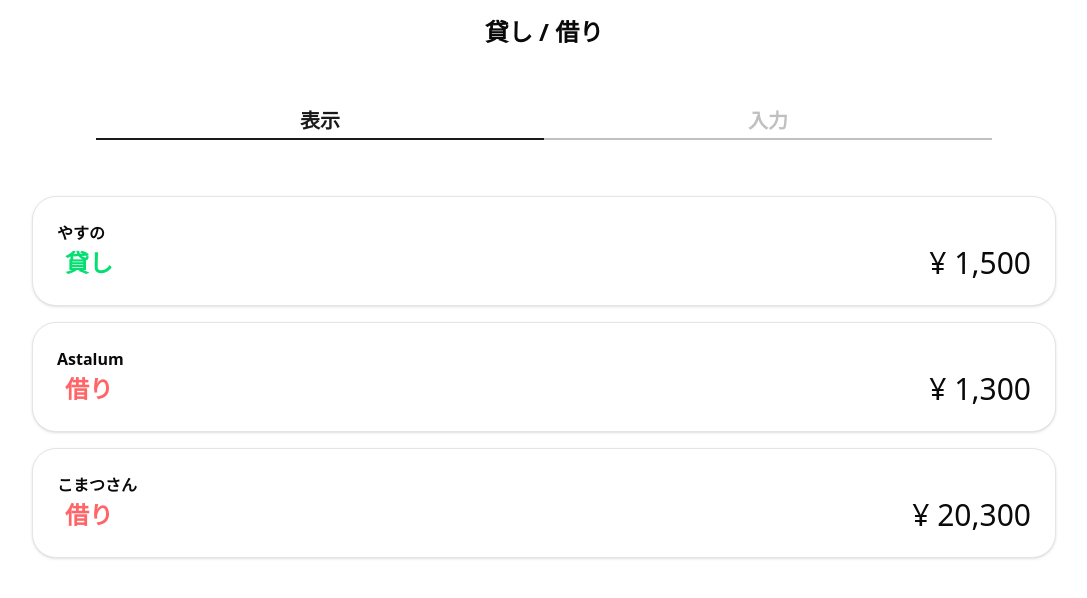
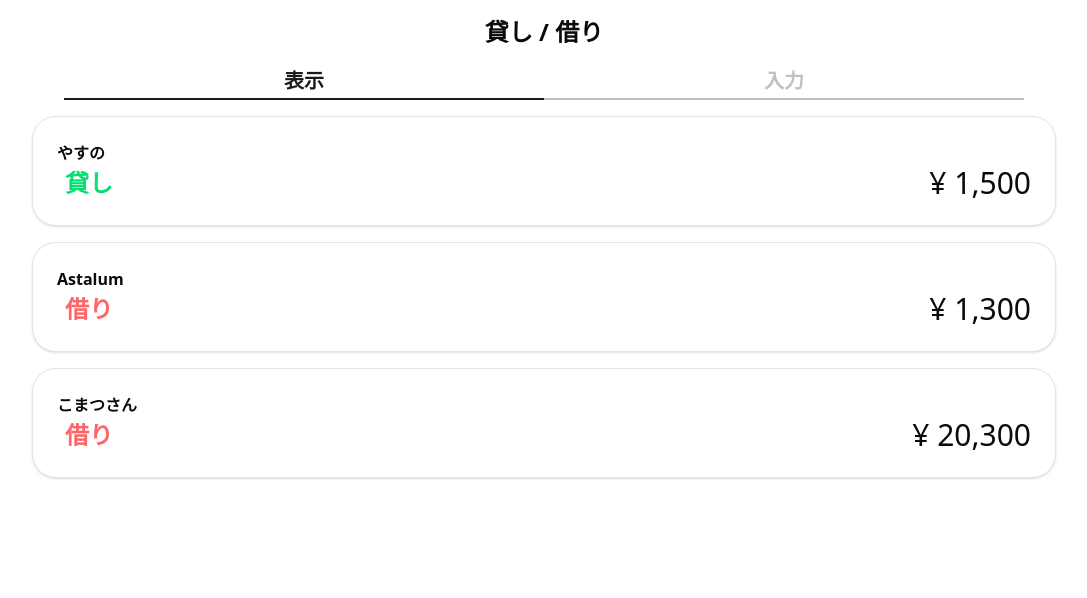
Before and after one commit to tsukuba-cojt/trackmate-front, a Next.js app: page /loan/display in a window 1280 px wide. Shown: the top 598 px of the page, without its empty margins (96-1183 px from the left). Built offline with nearby package versions, Linux system fonts and the light colour scheme.

Commit message:
switcherの変更の取り込み

```diff
--- a/src/components/switcher.tsx
+++ b/src/components/switcher.tsx
@@ -1,3 +1,4 @@
+import { cn } from "@/lib/utils";
 import { Button } from "./ui/button";
 import { useRouter } from "next/navigation";
 
@@ -7,13 +8,14 @@ type Props = {
     rightText: string;
     rightLink: string;
     focus: "left" | "right";
+    className?: string
 };
 
-const Switcher = ({ leftText, leftLink, rightText, rightLink, focus }: Props) => {
+const Switcher = ({ leftText, leftLink, rightText, rightLink, focus, className }: Props) => {
     const router = useRouter();
 
     return(
-    <div className="w-3/4 px-8 py-10">
+    <div className={cn("w-3/4", className)}>
         <Button
         variant={focus === "left" ? "ghost" : "link"}
         className={`w-1/2 border-b-2 ${focus === "left" ? "border-focus-100 text-focus-100" : "border-focus-200 text-focus-200"} shadow-none rounded-none mb-4 font-bold text-xl`}
```
